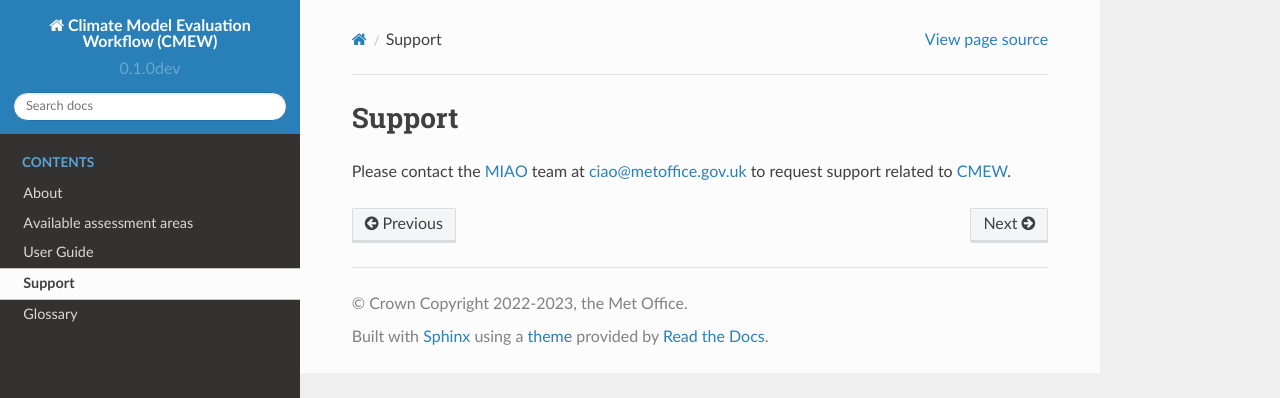
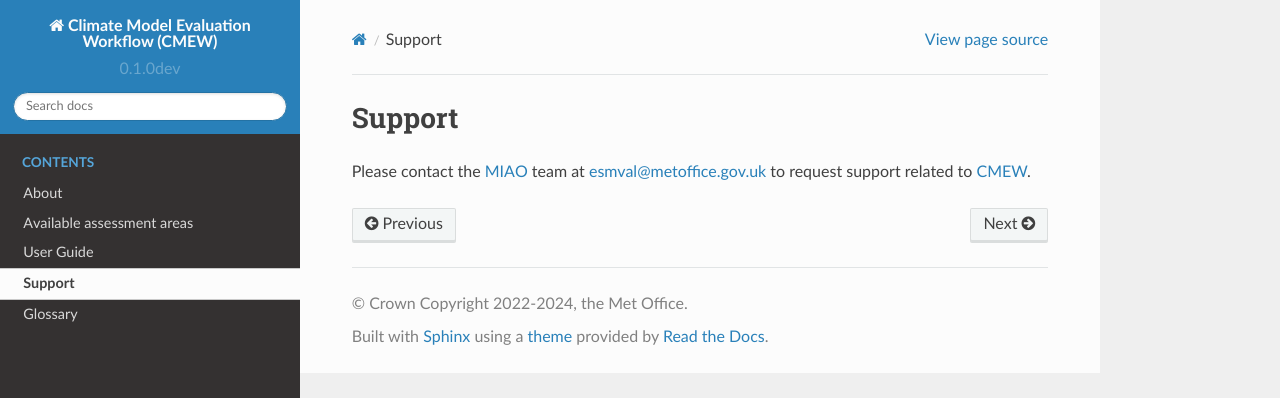
Before and after one commit to MetOffice/CMEW, a Sphinx documentation site: the page built from doc/source/support.rst, in a window 1280 px wide. Shown: the top 398 px of the page. Built offline with Sphinx 7.4.7 and the Read the Docs theme 2.0.0, drawn with Linux system fonts in a browser that asks for light colours.

Commit message:
#117: Update the contact details in the support.rst page
#87: Update contact in support.rst. Update copyright in doc/source/conf.py

```diff
--- a/doc/source/conf.py
+++ b/doc/source/conf.py
@@ -18,7 +18,7 @@
 # -- Project information -----------------------------------------------------
 
 project = "Climate Model Evaluation Workflow (CMEW)"
-copyright = "Crown Copyright 2022-2023, the Met Office"
+copyright = "Crown Copyright 2022-2024, the Met Office"
 author = 'Emma Hogan'
 version = "0.1.0dev"
 
--- a/doc/source/support.rst
+++ b/doc/source/support.rst
@@ -1,4 +1,4 @@
-.. (C) Crown Copyright 2022-2023, the Met Office.
+.. (C) Crown Copyright 2022-2024, the Met Office.
 
 *******
 Support
@@ -6,5 +6,5 @@ Support
 
 .. include:: common.txt
 
-Please contact the |MIAO| team at ciao@metoffice.gov.uk to request support
+Please contact the |MIAO| team at esmval@metoffice.gov.uk to request support
 related to |CMEW|.
```
